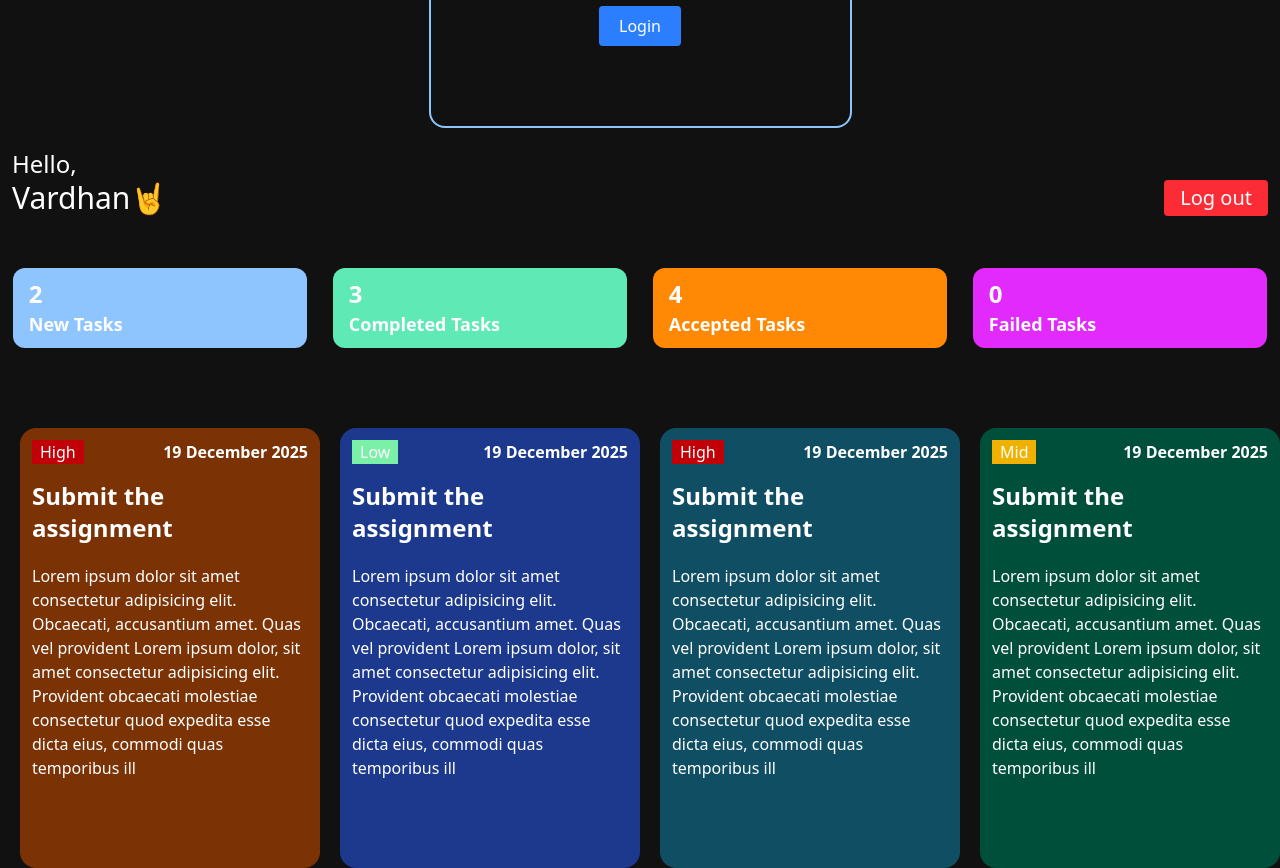
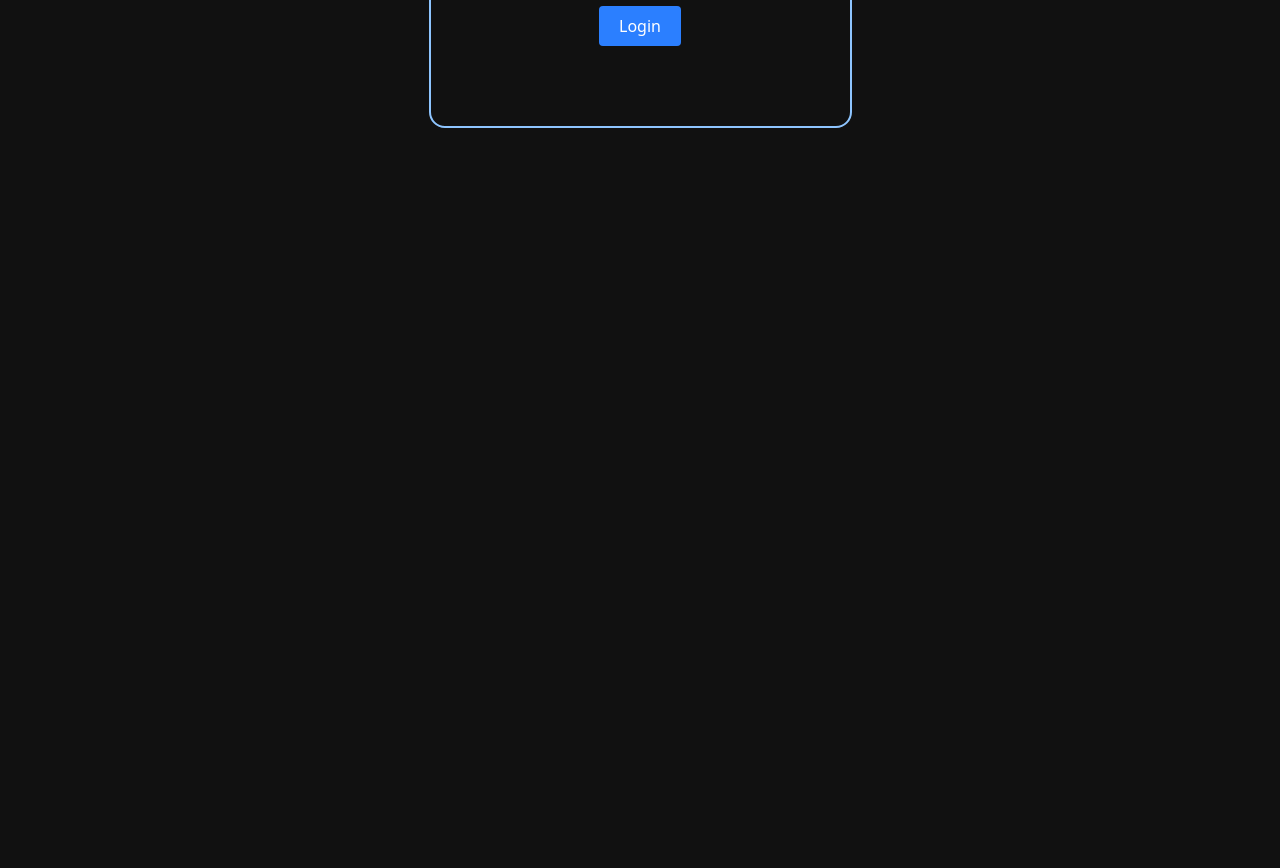
Before and after one commit to Balavardhan01/Employe-Management-System, a React (Vite) app: page / in a window 1280 px wide. Shown: the part 460-1328 px from the top of the page. After the commit the page ends 800 px from the top, so only its background shows below. Built offline with nearby package versions, Linux system fonts and the light colour scheme.

Commit message:
setting up the pages according to who is logging in

```diff
--- a/src/App.jsx
+++ b/src/App.jsx
@@ -10,32 +10,35 @@ const App = () => {
 
 
    const [user, setUser] = useState(null)
+   const [loggedInUserData, setLoggedInUserData] = useState(null)
 
     const authData=useContext(AuthContext)
 
     useEffect(() => {
 
-     if(authData){
-      const loggedInUser= localStorage.getItem("loggedInUser")
+        const loggedInUser =localStorage.getItem('loggedInUser')
         if(loggedInUser){
-        setUser(loggedInUser.role)
-      }
+
         }
 
-
-   }, [authData])
+    })
 
 
   const handleLogin = (email,password) =>{
       if(email == 'admin@me.com' && password == '123'){
         setUser('admin');
         localStorage.setItem('loggedInUser',JSON.stringify({role:'admin'}))
-      }else if(authData && authData.employees.find((e)=>email == e.email && e.password == password) ){
+      }else if(authData ){
+        const employee=authData.employees.find((e)=>email == e.email && e.password == password)
+        if(employee){
           setUser('employee')
+          setLoggedInUserData(employee)
           localStorage.setItem('loggedInUser',JSON.stringify({role:'employee'}))
+        }
+
 
       }else{
-        alert('invalid credentials');
+        alert("invalid credentials");
       }
 
   }
@@ -46,7 +49,7 @@ const App = () => {
   return (
     <>
         {!user ? <Login handleLogin={handleLogin}/> : ""}
-        {user == 'admin'? <AdminDashboard/> : <EmployeeDashboard/>}
+        {user == 'admin'? <AdminDashboard/> :( user == 'employee' ? <EmployeeDashboard data={loggedInUserData}/> : null) }
 
 
     </>
--- a/src/components/Dashboard/EmployeeDashboard.jsx
+++ b/src/components/Dashboard/EmployeeDashboard.jsx
@@ -4,13 +4,14 @@ import TasksNumber from '../Others/TasksNumber'
 import TaskLists from '../Others/TaskLists'
 import ViewTasks from '../Others/ViewTasks'
 
-const EmployeeDashboard = () => {
+const EmployeeDashboard = ({data}) => {
+
   return (
 
     <>
-    <Header/>
-    <TasksNumber/>
-    <TaskLists/>
+    <Header data={data}/>
+    <TasksNumber data={data}/>
+    <TaskLists data={data}/>
 
 
     </>
--- a/src/components/Others/Header.jsx
+++ b/src/components/Others/Header.jsx
@@ -1,6 +1,7 @@
 import React from 'react'
 
-const Header = () => {
+const Header = ({data}) => {
+
   return (
     <div>
        <div className=' mt-2 flex items-end justify-between p-3'>
@@ -8,7 +9,7 @@ const Header = () => {
 
          <div>
             <h3 className='text-2xl'>Hello,</h3>
-            <h2 className='text-3xl'>Vardhan🤘</h2>
+            <h2 className='text-3xl'>{data.firstName}🤘</h2>
          </div>
 
          <button className='bg-red-500 rounded px-4 py-1 cursor-pointer border-none outline-none hover:bg-red-400 text-xl active:scale-87'>Log out</button>
--- a/src/components/Others/TaskLists.jsx
+++ b/src/components/Others/TaskLists.jsx
@@ -1,52 +1,39 @@
 import React from 'react'
+import AcceptTask from '../Tasklist/AcceptTask'
+import CompleteTask from '../Tasklist/CompleteTask'
+import FailedTask from '../Tasklist/FailedTask'
+import NewTask from '../Tasklist/NewTask'
 
-const TaskLists = () => {
+const TaskLists = ({data}) => {
+  console.log(data)
+
   return (
     <div id='tasklists' className='h-[55%] overflow-x-auto mt-20  flex flex-row gap-5 ml-5 '>
-      <div className='bg-amber-900  shrink-0 rounded-2xl p-3 h-110 w-75'>
-           <div className='flex flex-row justify-between'>
-            <h4 className='bg-red-700 px-2'>High</h4>
-            <h4 className='font-semibold'>19 December 2025</h4>
-          </div>
-          <h3 className='text-2xl mt-4 mb-5 font-extrabold'>Submit the assignment</h3>
-          <h4>Lorem ipsum dolor sit amet consectetur adipisicing elit. Obcaecati, accusantium amet. Quas vel provident Lorem ipsum dolor, sit amet consectetur adipisicing elit. Provident obcaecati molestiae consectetur quod expedita esse dicta eius, commodi quas temporibus ill</h4>
-      </div>
 
-       <div className='bg-blue-900 shrink-0 rounded-2xl p-3 h-110 w-75'>
-           <div className='flex flex-row justify-between'>
-            <h4 className='bg-green-300 px-2'>Low</h4>
-            <h4 className='font-semibold'>19 December 2025</h4>
-          </div>
-          <h3 className='text-2xl mt-4 mb-5 font-extrabold'>Submit the assignment</h3>
-          <h4>Lorem ipsum dolor sit amet consectetur adipisicing elit. Obcaecati, accusantium amet. Quas vel provident Lorem ipsum dolor, sit amet consectetur adipisicing elit. Provident obcaecati molestiae consectetur quod expedita esse dicta eius, commodi quas temporibus ill</h4>
-      </div>
+     {data.tasks.map((e,idx)=>{
+       if(e.newTask){
+        return <NewTask key={idx}/>
+      }
+       if(e.active){
+       return  <AcceptTask key={idx}/>
+      }
+      if(e.completed){
+        return <CompleteTask key={idx}/>
+      }
+      if(e.failed){
+        return <FailedTask key={idx}/>
+      }
 
-       <div className='bg-cyan-900 shrink-0 rounded-2xl p-3 h-110 w-75'>
-           <div className='flex flex-row justify-between'>
-            <h4 className='bg-red-700 px-2'>High</h4>
-            <h4 className='font-semibold'>19 December 2025</h4>
-          </div>
-          <h3 className='text-2xl mt-4 mb-5 font-extrabold'>Submit the assignment</h3>
-          <h4>Lorem ipsum dolor sit amet consectetur adipisicing elit. Obcaecati, accusantium amet. Quas vel provident Lorem ipsum dolor, sit amet consectetur adipisicing elit. Provident obcaecati molestiae consectetur quod expedita esse dicta eius, commodi quas temporibus ill</h4>
-      </div>
 
-       <div className='bg-emerald-900 shrink-0 rounded-2xl p-3 h-110 w-75'>
-           <div className='flex flex-row justify-between'>
-            <h4 className='bg-yellow-500 px-2'>Mid</h4>
-            <h4 className='font-semibold'>19 December 2025</h4>
-          </div>
-          <h3 className='text-2xl mt-4 mb-5 font-extrabold'>Submit the assignment</h3>
-          <h4>Lorem ipsum dolor sit amet consectetur adipisicing elit. Obcaecati, accusantium amet. Quas vel provident Lorem ipsum dolor, sit amet consectetur adipisicing elit. Provident obcaecati molestiae consectetur quod expedita esse dicta eius, commodi quas temporibus ill</h4>
-      </div>
+     })}
 
-       <div className='bg-yellow-500 shrink-0 rounded-2xl p-3 h-110 w-75'>
-           <div className='flex flex-row justify-between'>
-            <h4 className='bg-red-700 px-2'>High</h4>
-            <h4 className='font-semibold'>19 December 2025</h4>
-          </div>
-          <h3 className='text-2xl mt-4 mb-5 font-extrabold'>Submit the assignment</h3>
-          <h4>Lorem ipsum dolor sit amet consectetur adipisicing elit. Obcaecati, accusantium amet. Quas vel provident Lorem ipsum dolor, sit amet consectetur adipisicing elit. Provident obcaecati molestiae consectetur quod expedita esse dicta eius, commodi quas temporibus ill</h4>
-      </div>
+
+
+
+
+
+
+
 
     </div>
   )
--- a/src/components/Others/TasksNumber.jsx
+++ b/src/components/Others/TasksNumber.jsx
@@ -1,28 +1,28 @@
 import React from 'react'
 
-const TasksNumber = () => {
+const TasksNumber = ({data}) => {
   return (
     <div className='flex flex-row  h-20 justify-around  mt-10'>
        <div className='bg-blue-300   w-[23%] flex flex-col rounded-xl justify-center px-4 hover:bg-blue-400 '>
-        <h1 className='font-bold text-2xl'>2</h1>
+        <h1 className='font-bold text-2xl'>{data.taskStats.newTask}</h1>
         <h3 className='font-semibold text-lg'>New Tasks</h3>
 
        </div>
 
        <div className='bg-emerald-300 rounded-xl  w-[23%] flex flex-col justify-center px-4 hover:bg-emerald-400 '>
-        <h1 className='font-bold text-2xl'>3</h1>
+        <h1 className='font-bold text-2xl'>{data.taskStats.completed}</h1>
         <h3 className='font-semibold text-lg'>Completed Tasks</h3>
 
        </div>
 
        <div className='bg-orange-400 rounded-xl w-[23%] flex flex-col justify-center px-4 hover:bg-orange-500'>
-        <h1 className='font-bold text-2xl'>4</h1>
+        <h1 className='font-bold text-2xl'>{data.taskStats.active}</h1>
         <h3 className='font-semibold text-lg'>Accepted Tasks</h3>
 
        </div>
 
        <div className='bg-fuchsia-500 rounded-xl w-[23%]  flex flex-col justify-center px-4 hover:bg-fuchsia-600'>
-        <h1 className='font-bold text-2xl'>0</h1>
+        <h1 className='font-bold text-2xl'>{data.taskStats.failed}</h1>
         <h3 className='font-semibold text-lg'>Failed Tasks</h3>
 
        </div>
--- a/src/components/Tasklist/AcceptTask.jsx
+++ b/src/components/Tasklist/AcceptTask.jsx
@@ -0,0 +1,24 @@
+import React from 'react'
+
+const AcceptTask = () => {
+  return (
+    <div>
+        <div className='bg-red-900  shrink-0 rounded-2xl p-3 h-110 w-75'>
+           <div className='flex flex-row justify-between'>
+            <h4 className='bg-red-700 px-2'>High</h4>
+            <h4 className='font-semibold'>19 December 2025</h4>
+          </div>
+          <h3 className='text-2xl mt-4 mb-5 font-extrabold'>Submit the assignment</h3>
+          <h4>Lorem ipsum dolor sit amet consectetur adipisicing elit. Obcaecati, accusantium amet. Quas vel provident Lorem ipsum dolor, sit amet consectetur adipisicing elit. Provident obcaecati molestiae consectetur quod expedita esse dicta eius, commodi quas temporibus ill</h4>
+
+           <div className='flex justify-between mt-8 '>
+                <button className='bg-green-400 py-1 px-2 text-sm cursor-pointer active:scale-87 rounded'>Mark as completed</button>
+                 <button className='bg-red-400 py-1 px-2 text-sm cursor-pointer active:scale-87 rounded'>Mark as failed</button>
+           </div>
+      </div>
+
+    </div>
+  )
+}
+
+export default AcceptTask
--- a/src/components/Tasklist/CompleteTask.jsx
+++ b/src/components/Tasklist/CompleteTask.jsx
@@ -0,0 +1,21 @@
+import React from 'react'
+
+const CompleteTask = () => {
+  return (
+     <div className='bg-cyan-900 shrink-0 rounded-2xl p-3 h-110 w-75'>
+           <div className='flex flex-row justify-between'>
+            <h4 className='bg-red-700 px-2'>High</h4>
+            <h4 className='font-semibold'>19 December 2025</h4>
+          </div>
+          <h3 className='text-2xl mt-4 mb-5 font-extrabold'>Submit the assignment</h3>
+          <h4>Lorem ipsum dolor sit amet consectetur adipisicing elit. Obcaecati, accusantium amet. Quas vel provident Lorem ipsum dolor, sit amet consectetur adipisicing elit. Provident obcaecati molestiae consectetur quod expedita esse dicta eius, commodi quas temporibus ill</h4>
+        <div className='mt-2'>
+            <button className='w-full'>Completed</button>
+
+        </div>
+
+      </div>
+  )
+}
+
+export default CompleteTask
--- a/src/components/Tasklist/FailedTask.jsx
+++ b/src/components/Tasklist/FailedTask.jsx
@@ -0,0 +1,23 @@
+import React from 'react'
+
+const FailedTask = () => {
+  return (
+   <div className='bg-yellow-500 shrink-0 rounded-2xl p-3 h-110 w-75'>
+
+        <div className='flex flex-row justify-between'>
+          <h4 className='bg-red-700 px-2'>High</h4>
+          <h4 className='font-semibold'>19 December 2025</h4>
+        </div>
+
+        <h3 className='text-2xl mt-4 mb-5 font-extrabold'>Submit the assignment</h3>
+        <h4>Lorem ipsum dolor sit amet consectetur adipisicing elit. Obcaecati, accusantium amet. Quas vel provident Lorem ipsum dolor, sit amet consectetur adipisicing elit. Provident obcaecati molestiae consectetur quod expedita esse dicta eius, commodi quas temporibus ill</h4>
+
+        <div className='mt-2'>
+            <button className='w-full'>Failed</button>
+        </div>
+
+      </div>
+  )
+}
+
+export default FailedTask
--- a/src/components/Tasklist/NewTask.jsx
+++ b/src/components/Tasklist/NewTask.jsx
@@ -0,0 +1,23 @@
+import React from 'react'
+
+const NewTask = () => {
+  return (
+    <div className='bg-violet-500 shrink-0 rounded-2xl p-3 h-110 w-75'>
+
+        <div className='flex flex-row justify-between'>
+          <h4 className='bg-green-700 px-2'>High</h4>
+          <h4 className='font-semibold'>19 December 2025</h4>
+        </div>
+
+        <h3 className='text-2xl mt-4 mb-5 font-extrabold'>Submit the assignment</h3>
+        <h4>Lorem ipsum dolor sit amet consectetur adipisicing elit. Obcaecati, accusantium amet. Quas vel provident Lorem ipsum dolor, sit amet consectetur adipisicing elit. Provident obcaecati molestiae consectetur quod expedita esse dicta eius, commodi quas temporibus ill</h4>
+
+        <div className='mt-2'>
+            <button className='w-full'>Accept</button>
+        </div>
+
+      </div>
+  )
+}
+
+export default NewTask
```
Also changed, not shown: src/Utils/LocalStorage.jsx (+42 -0 lines). Lines whose indentation alone changed are shown as unchanged.
